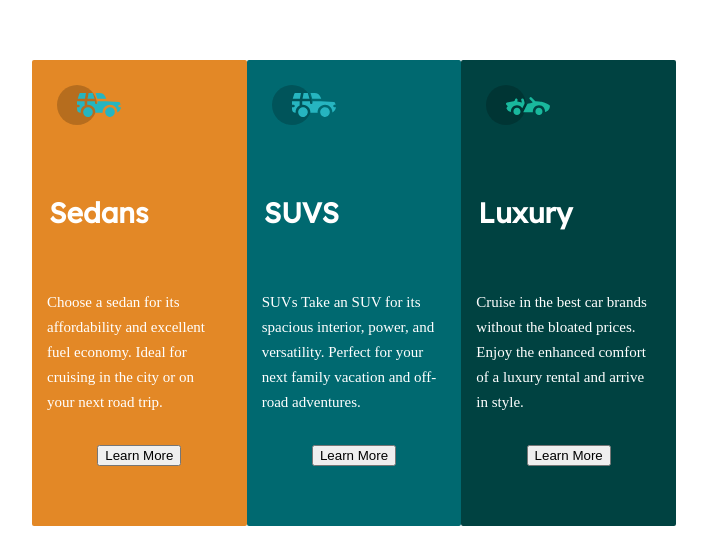
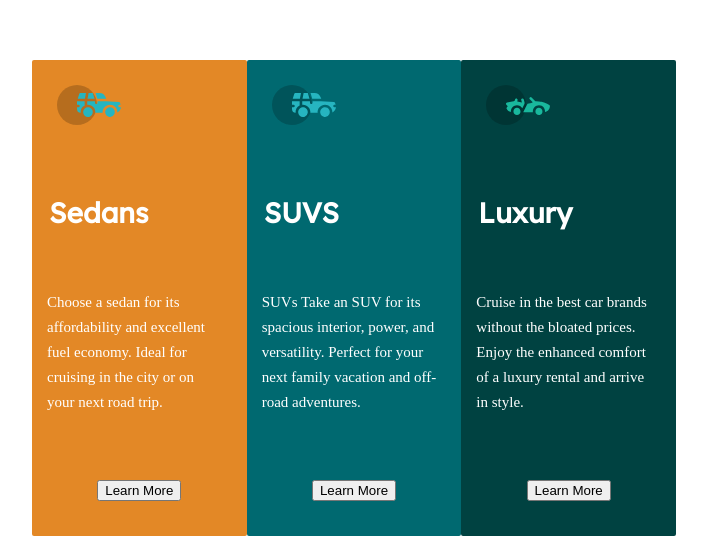
Before and after one commit to Tashatoon/3-column-preview-card, a plain HTML site: page index.html in a window 1280 px wide. Shown: the part 258-800 px from the top of the page, without its empty margins (286-993 px from the left). Drawn offline with Linux system fonts and the light colour scheme.

Commit message:
update HTML

```diff
--- a/css/main.css
+++ b/css/main.css
@@ -5,7 +5,6 @@ p {
     font-size: 15px;
     color: white;
 }
-
 h3 {
     display: block;
     padding: 17px;
@@ -37,7 +36,6 @@ width: 250px;
 
 .columns3 {
     width: 250px;
-
     padding: 0px;
     float: left;
     justify-content: center;
@@ -46,9 +44,11 @@ width: 250px;
     background-color: hsl(179, 100%, 13%);
     border-radius: 2px;
 }
+
 #about {
     padding: 310px;
 }
+
 .columns {
     display: flex;
     width: 100%;
@@ -59,10 +59,11 @@ width: 250px;
 .container {
     height: 100%;
     position: relative;
+  }
 
-  }
   .vertical-center {
     margin-top: 15px;
+    padding: 35px;
     border-radius: 45px;
     background-color: transparent;
     text-align:center;
--- a/index.html
+++ b/index.html
@@ -11,54 +11,54 @@
     />
     <link
     href="https://fonts.googleapis.com/css2?family=Big+Shoulders+Display:wght@700&family=Lexend+Deca&display=swap"
-      rel="stylstyle = "padding:15px;" esheet"
-    />
+    rel="stylstyle = "padding:15px;" esheet" />
   </head>
   <body>
     <section id="about">
       <div class="columns">
         <div class="columns1">
-          <img style = "padding:25px;" src="/icon-suvs.svg" alt="sedan icon"/>
+          <img style="padding: 25px" src="/icon-suvs.svg" alt="sedan icon" />
           <h3>Sedans</h3>
           <p>
             Choose a sedan for its <br />affordability and excellent<br />
             fuel economy. Ideal for <br />cruising in the city or on <br />
             your next road trip.<br />
+          </p>
           <div class="container">
             <div class="vertical-center">
               <button>Learn More</button>
             </div>
           </div>
-          </p>
         </div>
         <div class="columns2">
-          <img style = "padding:25px;" src="/icon-suvs.svg" alt="suv icon" />
+          <img style="padding: 25px" src="/icon-suvs.svg" alt="suv icon" />
           <h3>SUVS</h3>
           <p>
-            SUVs Take an SUV for its spacious
-            interior, power, and <br />versatility. Perfect for your<br />
-            next family vacation and
-            off-road adventures.<br />
+            SUVs Take an SUV for its spacious interior, power, and
+            <br />versatility. Perfect for your<br />
+            next family vacation and off-road adventures.<br />
+          </p>
           <div class="container">
             <div class="vertical-center">
               <button>Learn More</button>
             </div>
           </div>
-          </p>
         </div>
         <div class="columns3">
-          <img style = "padding:25px;" src="/icon-luxury.svg" alt="luxury icon" />
+          <img style="padding: 25px" src="/icon-luxury.svg" alt="luxury icon" />
           <h3>Luxury</h3>
           <p>
-            Cruise in the best car brands <br>without the bloated prices.
-            <br>Enjoy the enhanced comfort of a luxury rental and arrive<br>
+            Cruise in the best car brands <br />without the bloated prices.
+            <br />Enjoy the enhanced comfort of a luxury rental and arrive<br />
             in style.
+          </p>
           <div class="container">
             <div class="vertical-center">
+              <div class="button">
                 <button>Learn More</button>
               </div>
             </div>
-          </p>
+          </div>
         </div>
       </div>
     </section>
```
Lines whose indentation alone changed are shown as unchanged.
